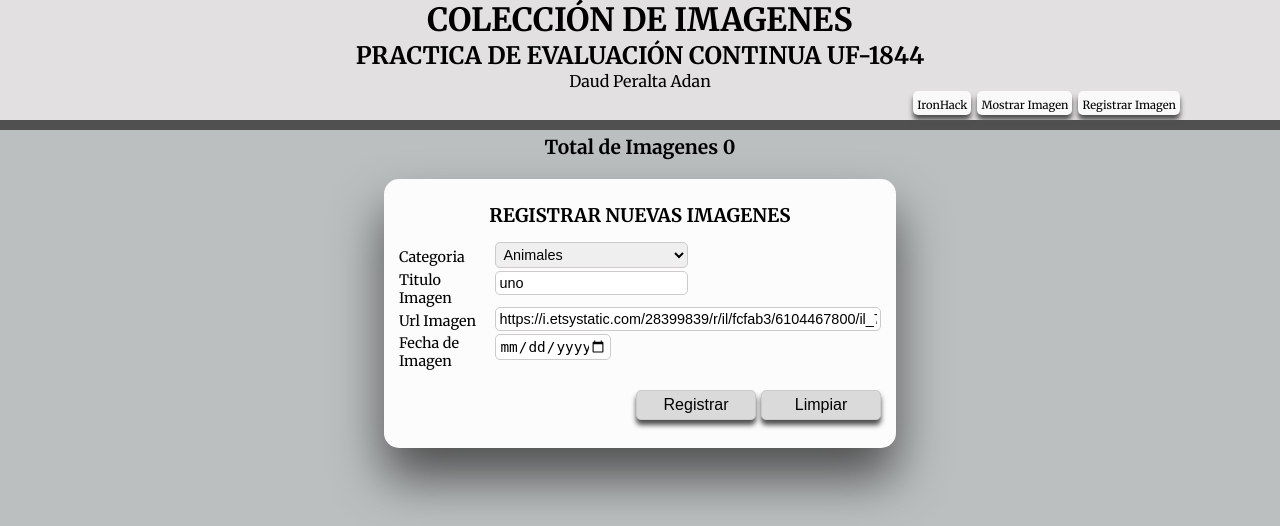
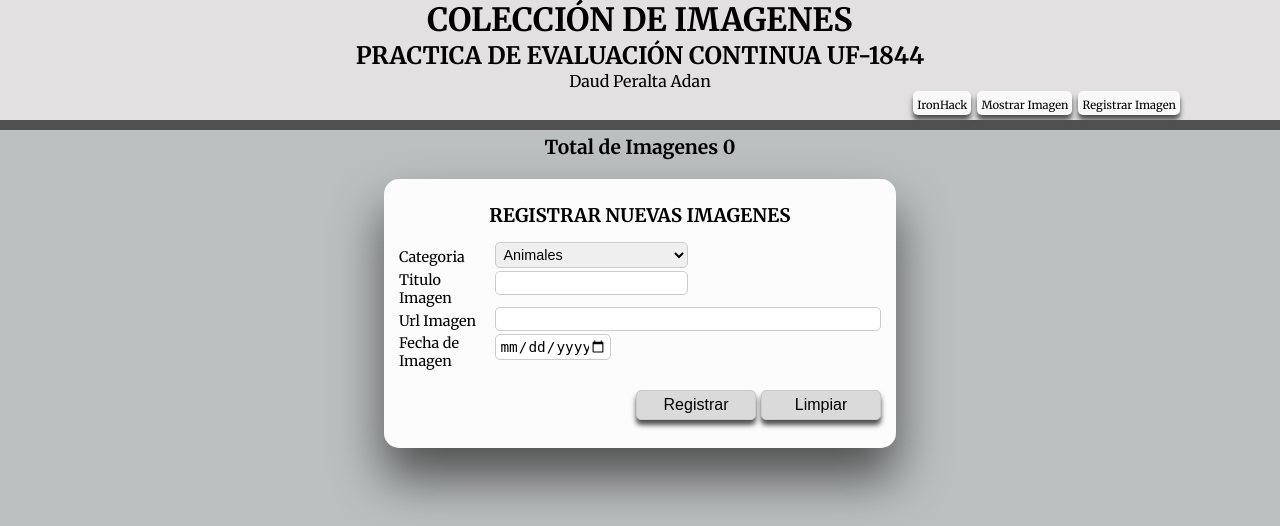
Before and after one commit to Daud1979/FOTOTEKA-IRONHACK, a Node server app: page /Register in a window 1280 px wide. Shown: the top 526 px of the page. Run offline with Node 20, Linux system fonts and the light colour scheme; some web fonts are replaced.

Commit message:
sin value

```diff
--- a/views/imgRegister.ejs
+++ b/views/imgRegister.ejs
@@ -24,7 +24,7 @@
                     <label for="title">Titulo Imagen</label>
                 </div>
                 <div class="title">
-                    <input type="text" name="title" onkeypress="return valideKey(event);" required id="title" value="uno">
+                    <input type="text" name="title" onkeypress="return valideKey(event);" required id="title" >
                 </div>
             </div>
 
@@ -33,7 +33,7 @@
                     <label for="imgUrl">Url Imagen</label>
                 </div>
                 <div class="imgUrl">
-                    <input type="text" name="imgUrl" autocomplete="off" required id="imgUrl" value="https://i.etsystatic.com/28399839/r/il/fcfab3/6104467800/il_794xN.6104467800_965f.jpg">
+                    <input type="text" name="imgUrl" autocomplete="off" required id="imgUrl" >
                 </div>
             </div>
 
```
